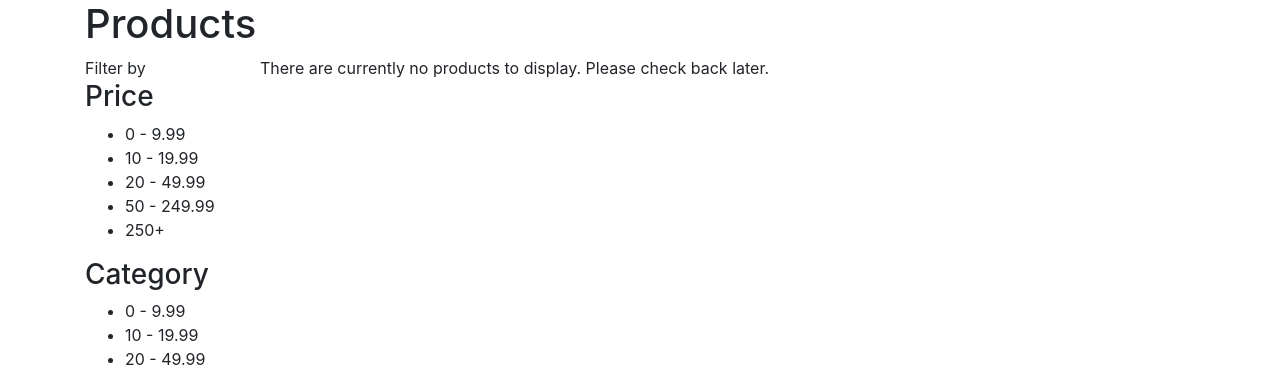
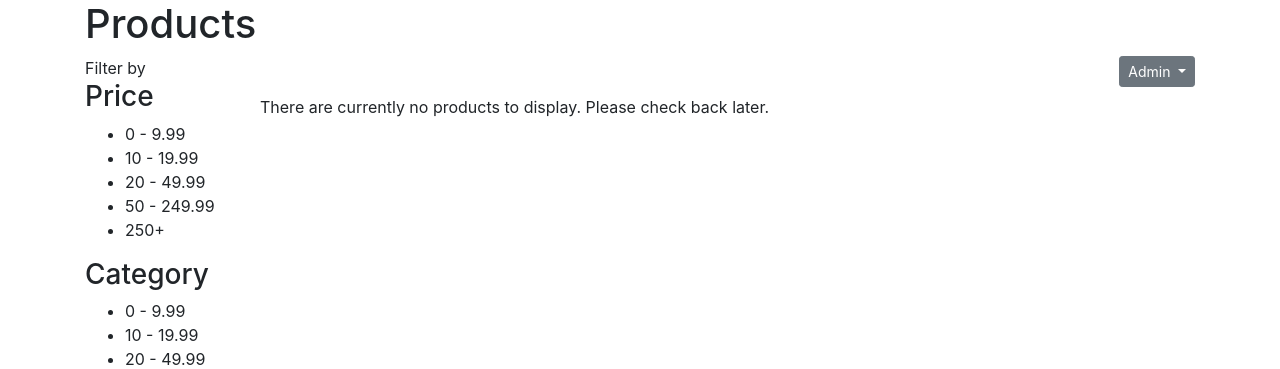
Before and after one commit to Code-Institute-Submissions/django-ecommerce-1, a Django app: page /products/ in a window 1280 px wide. Shown: the part 56-425 px from the top of the page. Run offline with Django 3.2, Linux system fonts and the light colour scheme; the visitor is signed in with stand-in values (Sample User, id 1); data that the repository does not hold is empty; some libraries are stand-ins or nearby versions.

Commit message:
Updates templates to check permission
Product listing, detail, and search templates updated to display admin
functionality to 'staff' users - as defined in django admin.

```diff
--- /dev/null
+++ b/templates/partials/_product_admin.html
@@ -0,0 +1,15 @@
+{% if user.is_staff %}
+<div class="dropdown">
+    <button class="btn {% if product.id %}btn-link {% else %}btn-secondary {% endif %} btn-sm dropdown-toggle"
+        type="button" id="productAdminMenu" data-toggle="dropdown" aria-haspopup="true" aria-expanded="false">Admin
+    </button>
+    <div class="dropdown-menu" aria-labelledby="productAdminMenu">
+        {% if product.id %}
+        <a class="dropdown-item" href="{% url 'product_update' pk=product.id %}">Update</a>
+        <a class="dropdown-item" href="{% url 'product_delete' pk=product.id %}">Delete</a>
+        {% else %}
+        <a class="dropdown-item" href="{% url 'product_create' %}">New Product</a>
+        {% endif %}
+    </div>
+</div>
+{% endif %}
--- a/templates/products/product_list.html
+++ b/templates/products/product_list.html
@@ -33,6 +33,12 @@
     </div>
     <div class="col-12 col-md-9 col-lg-10">
         <div class="row">
+            <div class="col-12">
+                <div class="float-right mb-2">
+                    {% include 'partials/_product_admin.html' %}
+                </div>
+            </div>
+
             {% if product_list %}
             {% for product in product_list %}
             {% if product.is_live %}
@@ -49,7 +55,12 @@
                             <i class="fas fa-star checked" aria-hidden="true"></i>
                             <i class="fas fa-star" aria-hidden="true"></i>
                         </p>
+                        <a href="" class="btn btn-success">Add to Basket</a>
                         <a href="{{ product.get_absolute_url }}" class="btn btn-primary">View</a>
+
+                        <div class="float-right mt-2">
+                            {% include 'partials/_product_admin.html' %}
+                        </div>
                     </div>
                 </div>
             </div>
```
Also changed, not shown: templates/products/product_detail.html (+5 -2 lines).
